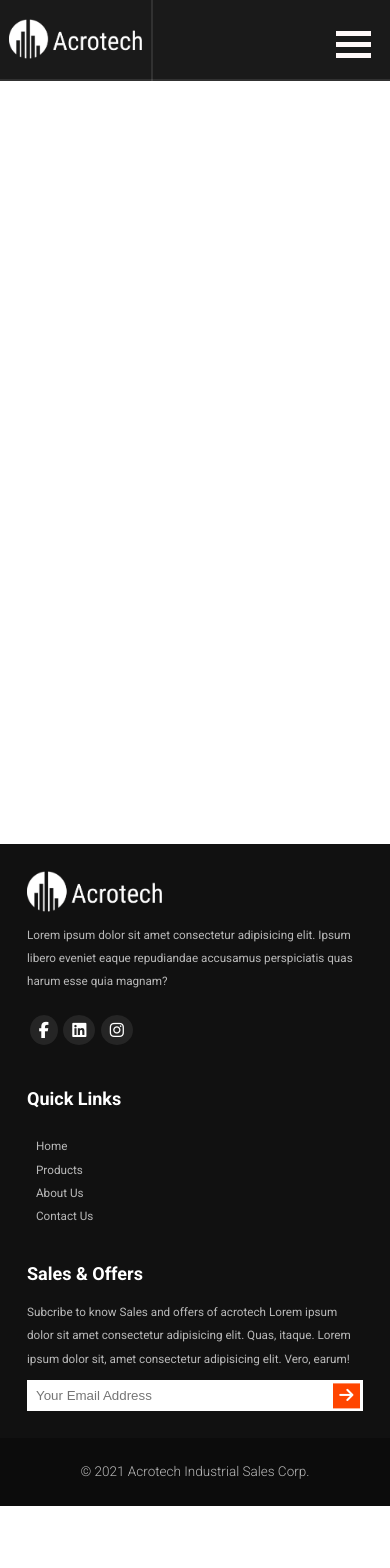
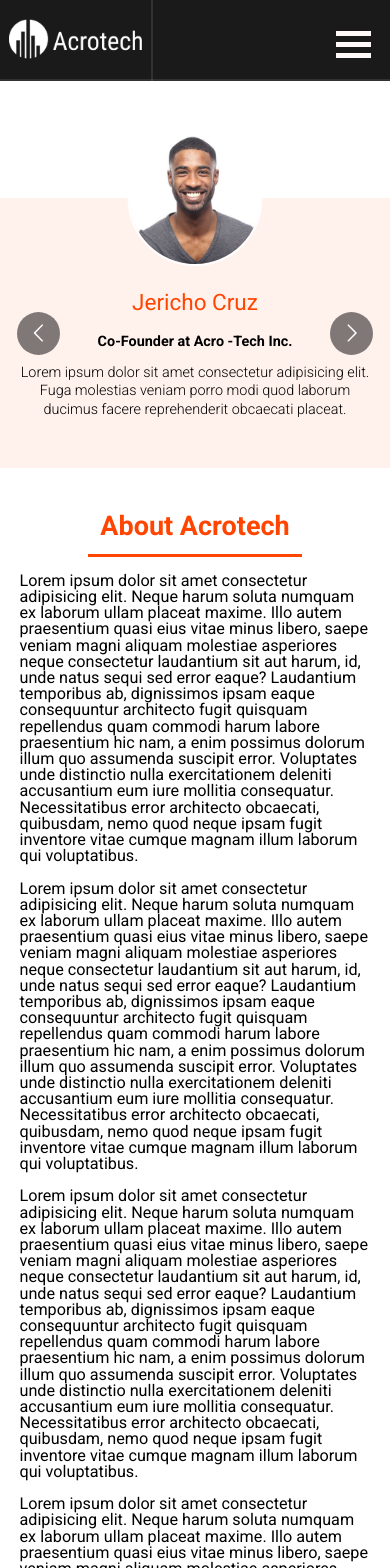
Before and after one commit to DarwinCamahalan/acrotech-ecommerce-2, a React (Create React App) app: page /about in a window 390 px wide. Shown: the top 1568 px of the page. Before the commit the page ends 1506 px from the top, so only its background shows below. Built offline with nearby package versions, Linux system fonts and the light colour scheme; no server answers.

Commit message:
Added Prompts

```diff
--- a/src/components/AboutPage/index.js
+++ b/src/components/AboutPage/index.js
@@ -1,11 +1,158 @@
 import './styles.scss'
-import ClientImage from '../../assets/client1.jpg'
+
+import client1 from '../../assets/client1.jpg'
+import client2 from '../../assets/client2.jpg'
+import client3 from '../../assets/client3.jpg'
+
+import Carousel from 'react-multi-carousel'
+import 'react-multi-carousel/lib/styles.css'
+
 const AboutPage = () => {
+  const responsive = {
+    all: {
+      breakpoint: { max: 4000, min: 768 },
+      items: 3,
+    },
+    mobile: {
+      breakpoint: { max: 768, min: 0 },
+      items: 1,
+    },
+  }
+
+  const dummyTxt =
+    'Lorem ipsum dolor sit amet consectetur adipisicing elit. Fuga molestias veniam porro modi quod laborum ducimus facere reprehenderit obcaecati placeat.'
+
+  const Cards = [
+    {
+      img: `${client1}`,
+      name: 'Jericho Cruz',
+      position: 'Co-Founder at Acro -Tech Inc.',
+      description: `${dummyTxt}`,
+    },
+    {
+      img: `${client2}`,
+      name: 'Jericho Cruz',
+      position: 'Co-Founder at Acro -Tech Inc.',
+      description: `${dummyTxt}`,
+    },
+    {
+      img: `${client3}`,
+      name: 'Jericho Cruz',
+      position: 'Co-Founder at Acro -Tech Inc.',
+      description: `${dummyTxt}`,
+    },
+    {
+      img: `${client2}`,
+      name: 'Jericho Cruz',
+      position: 'Co-Founder at Acro -Tech Inc.',
+      description: `${dummyTxt}`,
+    },
+  ]
   return (
     <>
       <div className="header-bg-about"></div>
       <div className="about-page">
-        {/* <div className="content">
+        <Carousel
+          responsive={responsive}
+          infinite={true}
+          autoPlay={true}
+          swipeable={true}
+          autoPlaySpeed={4000}
+          className="container"
+        >
+          {Cards.map((Cards, key) => {
+            return (
+              <div className="card" key={key}>
+                <div className="img">
+                  <img src={Cards.img} alt={Cards.img} />
+                </div>
+                <h1>{Cards.name}</h1>
+                <h5>{Cards.position}</h5>
+                <p>{Cards.description}</p>
+              </div>
+            )
+          })}
+        </Carousel>
+        <h3>About Acrotech</h3>
+        <p className="about-text">
+          Lorem ipsum dolor sit amet consectetur adipisicing elit. Neque harum
+          soluta numquam ex laborum ullam placeat maxime. Illo autem praesentium
+          quasi eius vitae minus libero, saepe veniam magni aliquam molestiae
+          asperiores neque consectetur laudantium sit aut harum, id, unde natus
+          sequi sed error eaque? Laudantium temporibus ab, dignissimos ipsam
+          eaque consequuntur architecto fugit quisquam repellendus quam commodi
+          harum labore praesentium hic nam, a enim possimus dolorum illum quo
+          assumenda suscipit error. Voluptates unde distinctio nulla
+          exercitationem deleniti accusantium eum iure mollitia consequatur.
+          Necessitatibus error architecto obcaecati, quibusdam, nemo quod neque
+          ipsam fugit inventore vitae cumque magnam illum laborum qui
+          voluptatibus.
+        </p>
+        <p className="about-text">
+          Lorem ipsum dolor sit amet consectetur adipisicing elit. Neque harum
+          soluta numquam ex laborum ullam placeat maxime. Illo autem praesentium
+          quasi eius vitae minus libero, saepe veniam magni aliquam molestiae
+          asperiores neque consectetur laudantium sit aut harum, id, unde natus
+          sequi sed error eaque? Laudantium temporibus ab, dignissimos ipsam
+          eaque consequuntur architecto fugit quisquam repellendus quam commodi
+          harum labore praesentium hic nam, a enim possimus dolorum illum quo
+          assumenda suscipit error. Voluptates unde distinctio nulla
+          exercitationem deleniti accusantium eum iure mollitia consequatur.
+          Necessitatibus error architecto obcaecati, quibusdam, nemo quod neque
+          ipsam fugit inventore vitae cumque magnam illum laborum qui
+          voluptatibus.
+        </p>
+        <p className="about-text">
+          Lorem ipsum dolor sit amet consectetur adipisicing elit. Neque harum
+          soluta numquam ex laborum ullam placeat maxime. Illo autem praesentium
+          quasi eius vitae minus libero, saepe veniam magni aliquam molestiae
+          asperiores neque consectetur laudantium sit aut harum, id, unde natus
+          sequi sed error eaque? Laudantium temporibus ab, dignissimos ipsam
+          eaque consequuntur architecto fugit quisquam repellendus quam commodi
+          harum labore praesentium hic nam, a enim possimus dolorum illum quo
+          assumenda suscipit error. Voluptates unde distinctio nulla
+          exercitationem deleniti accusantium eum iure mollitia consequatur.
+          Necessitatibus error architecto obcaecati, quibusdam, nemo quod neque
+          ipsam fugit inventore vitae cumque magnam illum laborum qui
+          voluptatibus.
+        </p>
+        <p className="about-text">
+          Lorem ipsum dolor sit amet consectetur adipisicing elit. Neque harum
+          soluta numquam ex laborum ullam placeat maxime. Illo autem praesentium
+          quasi eius vitae minus libero, saepe veniam magni aliquam molestiae
+          asperiores neque consectetur laudantium sit aut harum, id, unde natus
+          sequi sed error eaque? Laudantium temporibus ab, dignissimos ipsam
+          eaque consequuntur architecto fugit quisquam repellendus quam commodi
+          harum labore praesentium hic nam, a enim possimus dolorum illum quo
+          assumenda suscipit error. Voluptates unde distinctio nulla
+          exercitationem deleniti accusantium eum iure mollitia consequatur.
+          Necessitatibus error architecto obcaecati, quibusdam, nemo quod neque
+          ipsam fugit inventore vitae cumque magnam illum laborum qui
+          voluptatibus.
+        </p>
+        <p className="about-text">
+          Lorem ipsum dolor sit amet consectetur adipisicing elit. Neque harum
+          soluta numquam ex laborum ullam placeat maxime. Illo autem praesentium
+          quasi eius vitae minus libero, saepe veniam magni aliquam molestiae
+          asperiores neque consectetur laudantium sit aut harum, id, unde natus
+          sequi sed error eaque? Laudantium temporibus ab, dignissimos ipsam
+          eaque consequuntur architecto fugit quisquam repellendus quam commodi
+          harum labore praesentium hic nam, a enim possimus dolorum illum quo
+          assumenda suscipit error. Voluptates unde distinctio nulla
+          exercitationem deleniti accusantium eum iure mollitia consequatur.
+          Necessitatibus error architecto obcaecati, quibusdam, nemo quod neque
+          ipsam fugit inventore vitae cumque magnam illum laborum qui
+          voluptatibus.
+        </p>
+      </div>
+    </>
+  )
+}
+
+export default AboutPage
+
+{
+  /* <div className="content">
 
           <div className="title">
             <h1>About Us</h1>
@@ -82,10 +229,5 @@ const AboutPage = () => {
               </div>
             </div>
           </div>
-        </div> */}
-      </div>
-    </>
-  )
+        </div> */
 }
-
-export default AboutPage
--- a/src/components/AboutPage/styles.scss
+++ b/src/components/AboutPage/styles.scss
@@ -7,6 +7,90 @@
 }
 
 .about-page {
-  min-height: 100vh;
+  min-height: 100%;
   max-height: 100%;
+  overflow: hidden;
+  margin: 12rem 0;
+  h3 {
+    text-align: center;
+    font-size: 3rem;
+    font-weight: bold;
+    margin: 5rem 0;
+    color: orangered;
+  }
+  .about-text {
+    padding: 0 5%;
+    text-align: left;
+    font-weight: 500;
+  }
+  .container {
+    margin-top: 10rem;
+    width: 100%;
+    overflow: visible;
+    .card {
+      background-color: rgb(255, 241, 236);
+      width: 99%;
+      height: 30rem;
+      position: relative;
+      padding: 10rem 2rem 0 2rem;
+
+      .img {
+        width: 15rem;
+        height: 15rem;
+        position: absolute;
+        top: -25%;
+        left: 50%;
+        transform: translateX(-50%);
+        img {
+          width: 100%;
+          height: 100%;
+          border-radius: 50%;
+          object-fit: cover;
+          border: 0.3rem solid white;
+        }
+      }
+
+      h1,
+      p {
+        text-align: center;
+      }
+      h1 {
+        color: orangered;
+        font-size: 2.5rem;
+      }
+      h5 {
+        text-align: center;
+        font-size: 1.6rem;
+        margin: 1rem 0;
+      }
+      p {
+        font-size: 1.6rem;
+        line-height: 1.3;
+        font-weight: lighter;
+      }
+    }
+  }
 }
+
+@media (max-width: 1065px) {
+  .about-page {
+    h3 {
+      display: block;
+      margin: 0 auto;
+      font-size: 3rem;
+      font-weight: bold;
+      margin-top: 5rem;
+      border-bottom: 0.4rem solid orangered;
+      width: 55%;
+      padding-bottom: 1.5rem;
+    }
+    .container {
+      width: 100%;
+      overflow: visible;
+      .card {
+        width: 100%;
+        height: 30rem;
+      }
+    }
+  }
+}
--- a/src/components/header/MobileSidebar/index.js
+++ b/src/components/header/MobileSidebar/index.js
@@ -64,7 +64,7 @@ const MobileSidebar = ({ openMenu, setOpenMenu }) => {
                   </Link>
                 )}
 
-                {!isAdmin && <Link to="/dashboard">{displayName}</Link>}
+                {!isAdmin && <Link to="/order">{displayName}</Link>}
                 <Link onClick={showConfirmation}>Logout</Link>
               </>
             )}
--- a/src/components/header/index.js
+++ b/src/components/header/index.js
@@ -87,8 +87,8 @@ const Header = (props) => {
                             Admin Settings
                           </Link>
                         ) : (
-                          <Link to="/dashboard" className="settings">
-                            My Account
+                          <Link to="/order" className="settings">
+                            My Orders
                           </Link>
                         )}
 
--- a/src/pages/Admin/index.js
+++ b/src/pages/Admin/index.js
@@ -88,6 +88,11 @@ const Admin = (props) => {
 
   return (
     <>
+      <div className="added-sucess">
+        <p>
+          Product Sucessfully Added <i class="fas fa-check-circle"></i>
+        </p>
+      </div>
       <div className="header-black-bg-admin"></div>
       <div className="admin">
         <div className="adminActions">
@@ -147,7 +152,19 @@ const Admin = (props) => {
                 onChange={(evt) => setProductDesc(evt.editor.getData())}
               />
               <br />
-              <Button type="submit">Add product</Button>
+              <Button
+                type="submit"
+                onClick={() => {
+                  document.querySelector('.added-sucess').style.display =
+                    'block'
+                  setTimeout(() => {
+                    document.querySelector('.added-sucess').style.display =
+                      'none'
+                  }, 3000)
+                }}
+              >
+                Add product
+              </Button>
             </form>
           </div>
         </Modal>
@@ -189,7 +206,7 @@ const Admin = (props) => {
                               <td>
                                 <Button
                                   // onClick={() =>
-                                  //   dispatch(deleteProductStart(documentID))
+                                  //   dispatch(EditProductStart(documentID))
                                   // }
                                   className="edit"
                                 >
--- a/src/pages/Admin/styles.scss
+++ b/src/pages/Admin/styles.scss
@@ -1,3 +1,23 @@
+.added-sucess {
+  position: absolute;
+  left: 50%;
+  position: fixed;
+  background-color: white;
+  transform: translateX(-50%);
+  box-shadow: 1px 2px 5px 0px rgba(0, 0, 0, 0.23);
+  -webkit-box-shadow: 1px 2px 5px 0px rgba(0, 0, 0, 0.23);
+  -moz-box-shadow: 1px 2px 5px 0px rgba(0, 0, 0, 0.23);
+  padding: 0 2rem;
+  display: none;
+  p {
+    color: green;
+    font-weight: bold;
+    i {
+      margin-left: 0.5rem;
+    }
+  }
+}
+
 .header-black-bg-admin {
   width: 100%;
   height: 9rem;
```
